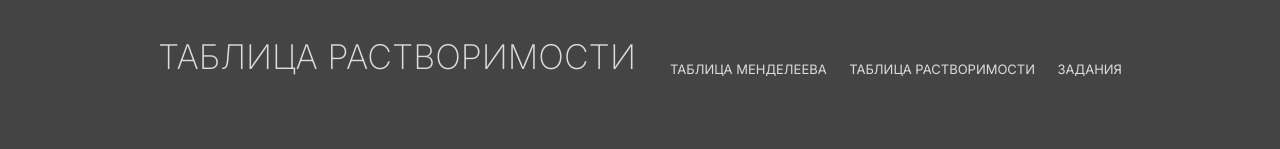
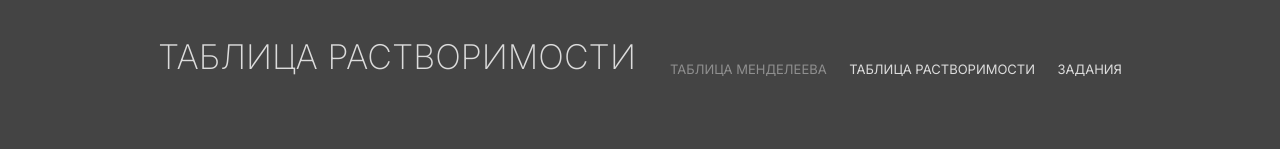
Before and after one commit to solun-n/chemistry, a plain HTML site: page index.html in a window 1280 px wide. In both pictures the pointer is over the link "ТАБЛИЦА МЕНДЕЛЕЕВА". Shown: the top 149 px of the page. Drawn offline with Linux system fonts and the light colour scheme.

Commit message:
style.css

```diff
--- a/style.css
+++ b/style.css
@@ -25,6 +25,10 @@ ul {
     text-decoration: none;
     color: #dcdcdc;
     font-size: 13px;
+}
+
+.header_item:hover {
+    color: #8F8F8F;
 }
 
 .header_item:not(:last-child) {
```
